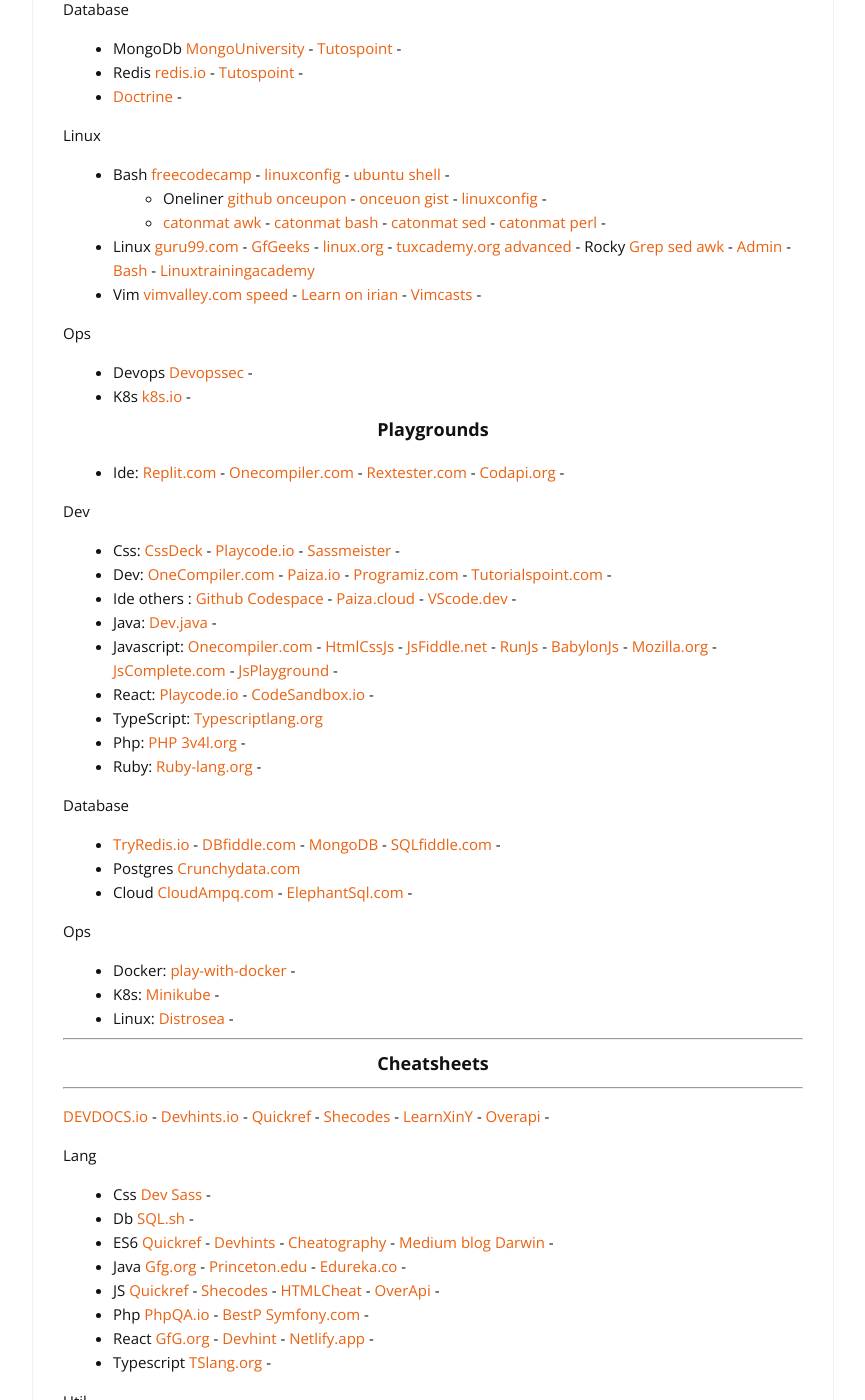
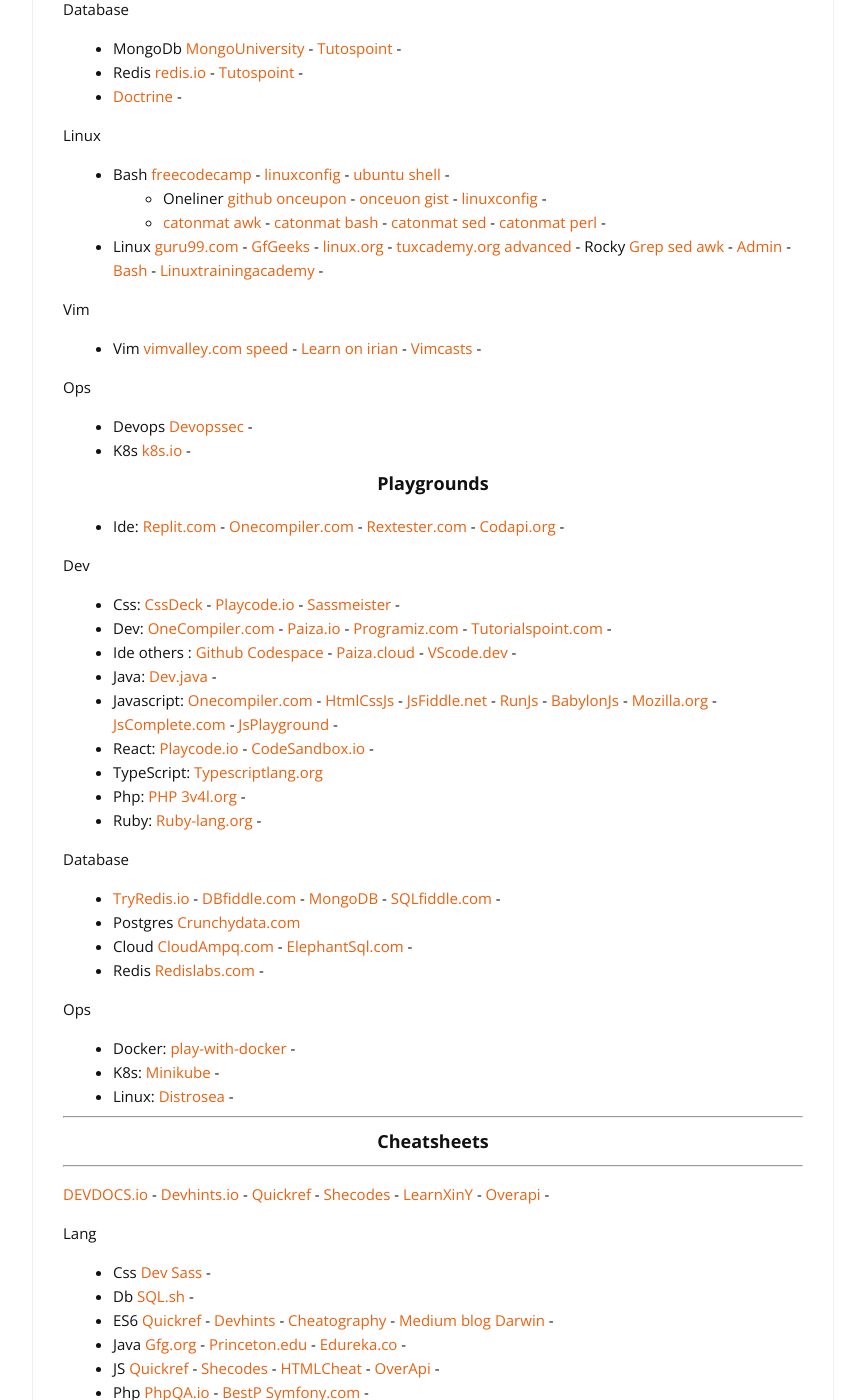
Before and after one commit to cylmat/cylmat.github.io, a Jekyll site: the page built from _pages/USEFUL.md, in a window 1280 px wide and 1400 px high, scrolled down 852 px. Shown: the whole window, without its empty margins (207-1072 px from the left). Built offline with Jekyll 4.4.1, drawn with Linux system fonts in a browser that asks for light colours; nearby versions of some CDN libraries.

Commit message:
Update USEFUL.md

```diff
--- a/_pages/USEFUL.md
+++ b/_pages/USEFUL.md
@@ -44,7 +44,9 @@
   + Oneliner [github onceupon](https://github.com/onceupon/Bash-Oneliner) - [onceuon gist](https://gist.github.com/onceupon/b225f26c4cbc6eb4c41c3a4f09ba9ed7) - [linuxconfig](https://linuxconfig.org/linux-complex-bash-one-liner-examples) -
   - [catonmat awk](https://catonmat.net/awk-one-liners-explained-part-one) - [catonmat bash](https://catonmat.net/bash-one-liners-explained-part-one) - [catonmat sed](https://catonmat.net/sed-one-liners-explained-part-one) - [catonmat perl](https://catonmat.net/perl-one-liners-explained-part-one) -
 
-+ Linux [guru99.com](https://www.guru99.com/fr/unix-linux-tutorial.html) - [GfGeeks](https://www.geeksforgeeks.org/linux-tutorial/) - [linux.org](https://www.linux.org/forums/#linux-tutorials.122) - [tuxcademy.org advanced](https://www.tuxcademy.org/product/grd2/) - Rocky [Grep sed awk](https://docs.rockylinux.org/books/sed_awk_grep) - [Admin](https://docs.rockylinux.org/books/admin_guide/00-toc) - [Bash](https://docs.rockylinux.org/books/learning_bash/00-toc) - [Linuxtrainingacademy](https://www.linuxtrainingacademy.com/)
++ Linux [guru99.com](https://www.guru99.com/fr/unix-linux-tutorial.html) - [GfGeeks](https://www.geeksforgeeks.org/linux-tutorial/) - [linux.org](https://www.linux.org/forums/#linux-tutorials.122) - [tuxcademy.org advanced](https://www.tuxcademy.org/product/grd2/) - Rocky [Grep sed awk](https://docs.rockylinux.org/books/sed_awk_grep) - [Admin](https://docs.rockylinux.org/books/admin_guide/00-toc) - [Bash](https://docs.rockylinux.org/books/learning_bash/00-toc) - [Linuxtrainingacademy](https://www.linuxtrainingacademy.com/) -
+
+Vim
 + Vim [vimvalley.com speed](https://vimvalley.com/vim-movement-speed-challenge) - [Learn on irian](https://learnvim.irian.to) - [Vimcasts](http://vimcasts.org/) -
 
 Ops
@@ -71,6 +73,7 @@
 * [TryRedis.io](https://try.redis.io) - [DBfiddle.com](https://www.db-fiddle.com) - [MongoDB](https://mongoplayground.net) - [SQLfiddle.com](http://sqlfiddle.com) -
 * Postgres [Crunchydata.com](https://www.crunchydata.com/developers/playground)
 * Cloud [CloudAmpq.com](https://customer.cloudamqp.com) - [ElephantSql.com](https://customer.elephantsql.com) -
+* Redis [Redislabs.com](https://app.redislabs.com) -
 
 Ops
 * Docker: [play-with-docker](https://labs.play-with-docker.com/) -
```
